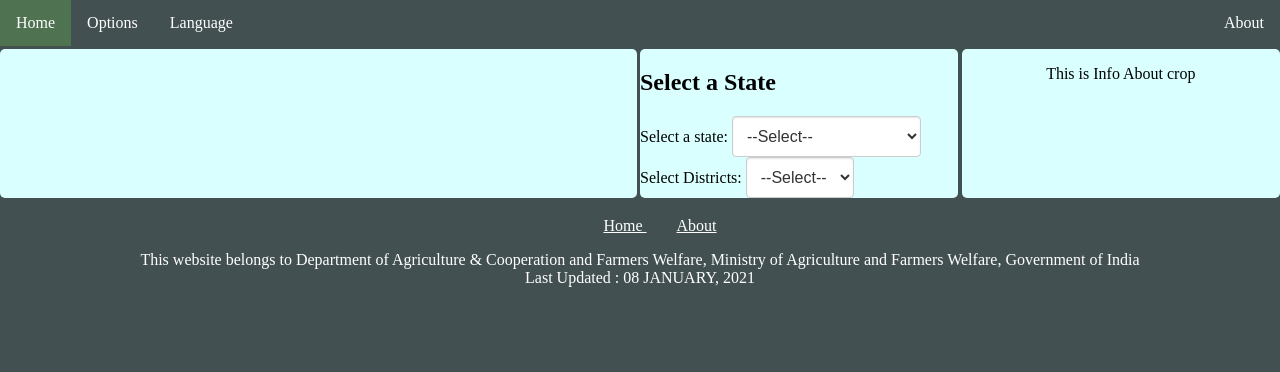
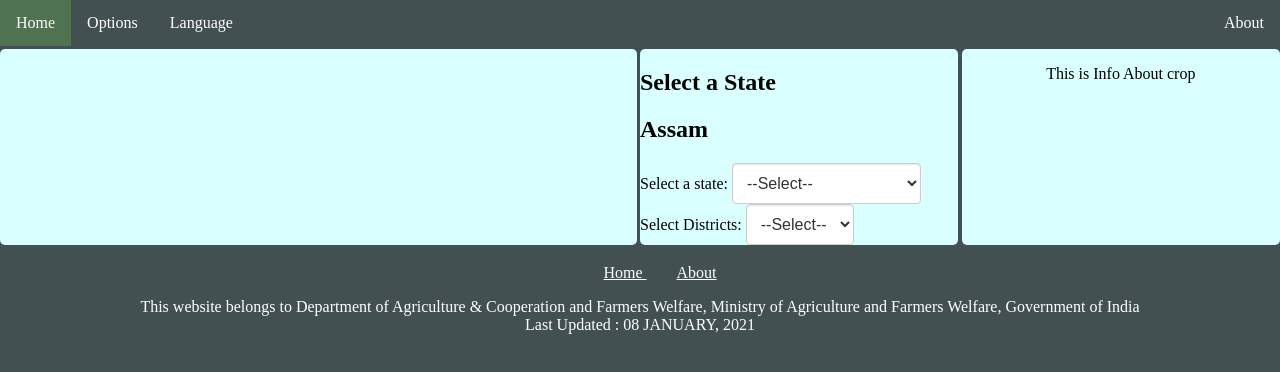
Before and after one commit to sahil-ingle/sthanantarit-krishi-website, a plain HTML site: page SearchByState.html in a window 1280 px wide. Drawn offline with Linux system fonts and the light colour scheme; a script that the page names is missing; some icons are missing.

Commit message:
update in map interaction

```diff
--- a/SearchByState.html
+++ b/SearchByState.html
@@ -57,8 +57,9 @@
         <div id="selector">
             <div class="select">
                 <h2>Select a State</h2>
+                <h2 id="state-name">Assam</h2>
                 <label for="state">Select a state:</label>
-                <select id="state" name="state">
+                <select id="state" name="state" onchange=handleChange()>
                     <option value="">--Select--</option>
                     <option value="AndraPradesh">Andhra Pradesh</option>
                     <option value="ArunachalPradesh">Arunachal Pradesh</option>
@@ -96,7 +97,9 @@
                 <select id="district" name="district">
                     <option value="">--Select--</option>
                 </select>
+
         </div>
+
         <div id="show_info">
             <p>This is Info About crop</p>
         </div>
@@ -117,6 +120,7 @@
 
     <script src="tabpage.js"></script>
     <script src="stateSelector.js"></script>
+
 </body>
 
 </html>
```
